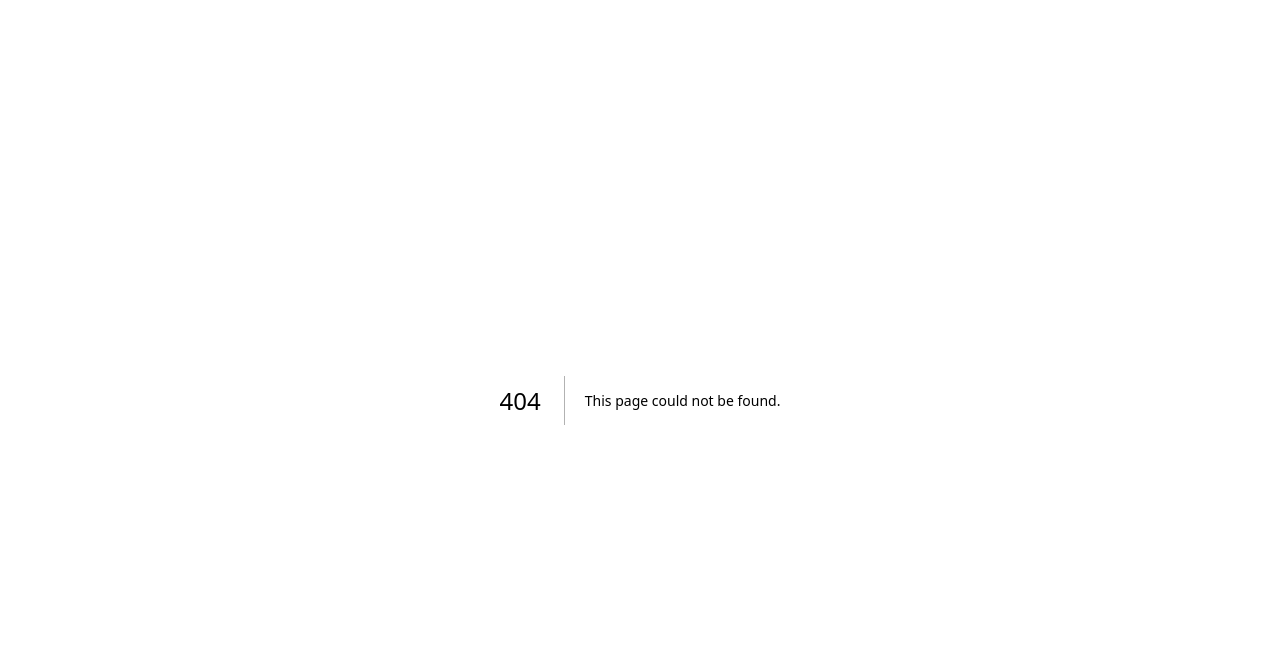
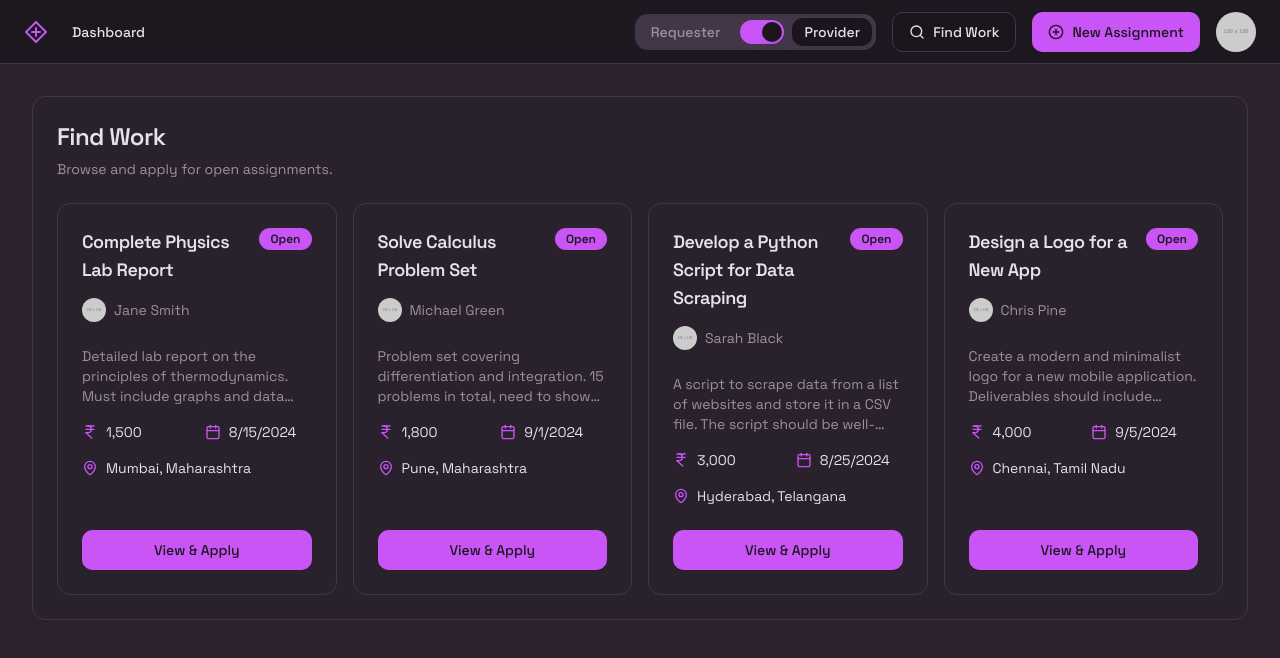
Before and after one commit to sourav0006/AssignMate, a Next.js app: page /find-work in a window 1280 px wide. Before the commit this address had no page. Shown: the top 658 px of the page. Built offline with nearby package versions, Linux system fonts and the light colour scheme.

Commit message:
"Post an Assignment" and "Find Work" both are taking us directly to the

```diff
--- /dev/null
+++ b/src/app/find-work/page.tsx
@@ -0,0 +1,33 @@
+import { AssignmentCard } from "@/components/assignment/AssignmentCard";
+import { Header } from "@/components/layout/Header";
+import { Card, CardContent, CardDescription, CardHeader, CardTitle } from "@/components/ui/card";
+import { mockAssignments } from "@/lib/mock-data";
+
+
+export default function FindWorkPage() {
+  const openAssignments = mockAssignments.filter(a => a.status === 'Open');
+
+  // A dummy state for the header, since it's not interactive on this page
+  const setMode = () => {};
+
+  return (
+    <div className="flex min-h-screen w-full flex-col bg-muted/40">
+      <Header mode="provider" setMode={setMode} />
+      <main className="flex flex-1 flex-col gap-4 p-4 md:gap-8 md:p-8">
+        <Card>
+            <CardHeader>
+                <CardTitle className="text-2xl font-headline">Find Work</CardTitle>
+                <CardDescription>Browse and apply for open assignments.</CardDescription>
+            </CardHeader>
+            <CardContent>
+                <div className="grid gap-4 md:grid-cols-2 lg:grid-cols-3 xl:grid-cols-4">
+                    {openAssignments.map(a => (
+                        <AssignmentCard key={a.id} assignment={a} mode="provider" />
+                    ))}
+                </div>
+            </CardContent>
+        </Card>
+      </main>
+    </div>
+  );
+}
--- a/src/app/page.tsx
+++ b/src/app/page.tsx
@@ -56,10 +56,10 @@ export default function Home() {
                 </div>
                 <div className="flex flex-col gap-2 min-[400px]:flex-row">
                   <Button size="lg" asChild>
-                    <Link href="/dashboard">Post an Assignment</Link>
+                    <Link href="/create-assignment">Post an Assignment</Link>
                   </Button>
                   <Button size="lg" variant="secondary" asChild>
-                    <Link href="/dashboard">Find Work</Link>
+                    <Link href="/find-work">Find Work</Link>
                   </Button>
                 </div>
               </div>
--- a/src/components/dashboard/DashboardClient.tsx
+++ b/src/components/dashboard/DashboardClient.tsx
@@ -8,60 +8,8 @@ import { StatsChart } from "@/components/dashboard/StatsChart";
 import { Card, CardContent, CardDescription, CardHeader, CardTitle } from "@/components/ui/card";
 import { IndianRupee, CheckCircle, Clock } from "lucide-react";
 import { Tabs, TabsContent, TabsList, TabsTrigger } from "@/components/ui/tabs";
+import { mockAssignments, mockUser } from "@/lib/mock-data";
 
-const mockUser: User = {
-  id: "user-1",
-  name: "Alex Doe",
-  email: "alex@example.com",
-  avatarUrl: "https://placehold.co/100x100.png",
-  rating: 4.8,
-  reviewsCount: 32,
-};
-
-const mockAssignments: Assignment[] = [
-  {
-    id: "1",
-    title: "Complete Physics Lab Report",
-    description: "Detailed lab report on the principles of thermodynamics. Must include graphs and data analysis. The report should be at least 10 pages long and follow the university's formatting guidelines.",
-    amount: 1500,
-    deadline: new Date("2024-08-15"),
-    status: "Open",
-    requester: { ...mockUser, name: "Jane Smith" },
-    location: "Mumbai, Maharashtra",
-  },
-  {
-    id: "2",
-    title: "Write an Essay on Ancient History",
-    description: "A 2000-word essay on the impact of the Roman Empire on modern law. Requires at least 5 academic sources.",
-    amount: 2500,
-    deadline: new Date("2024-08-20"),
-    status: "In Progress",
-    requester: { ...mockUser, name: "Robert Brown" },
-    provider: mockUser,
-    location: "Delhi, NCR",
-  },
-  {
-    id: "3",
-    title: "Create a Presentation on Marketing",
-    description: "A 20-slide presentation for a business class on digital marketing strategies for startups.",
-    amount: 1200,
-    deadline: new Date("2024-07-30"),
-    status: "Completed",
-    requester: mockUser,
-    provider: { ...mockUser, name: "Emily White" },
-    location: "Bengaluru, Karnataka",
-  },
-    {
-    id: "4",
-    title: "Solve Calculus Problem Set",
-    description: "Problem set covering differentiation and integration. 15 problems in total, need to show all steps for each solution.",
-    amount: 1800,
-    deadline: new Date("2024-09-01"),
-    status: "Open",
-    requester: { ...mockUser, name: "Michael Green" },
-    location: "Pune, Maharashtra",
-  },
-];
 
 const RequesterView = () => (
   <div className="space-y-6">
@@ -112,10 +60,10 @@ const RequesterView = () => (
                     </TabsList>
                     <div className="mt-4 space-y-4 max-h-[250px] overflow-y-auto pr-2">
                       <TabsContent value="active" className="mt-0">
-                          {mockAssignments.filter(a => a.status === 'In Progress' || a.status === 'Open').map(a => <AssignmentCard key={a.id} assignment={a} mode="requester" />)}
+                          {mockAssignments.filter(a => a.requester.id === mockUser.id && (a.status === 'In Progress' || a.status === 'Open')).map(a => <AssignmentCard key={a.id} assignment={a} mode="requester" />)}
                       </TabsContent>
                       <TabsContent value="completed" className="mt-0">
-                          {mockAssignments.filter(a => a.status === 'Completed').map(a => <AssignmentCard key={a.id} assignment={a} mode="requester" />)}
+                          {mockAssignments.filter(a => a.requester.id === mockUser.id && a.status === 'Completed').map(a => <AssignmentCard key={a.id} assignment={a} mode="requester" />)}
                       </TabsContent>
                     </div>
                 </Tabs>
@@ -159,15 +107,15 @@ const ProviderView = () => (
           </CardContent>
         </Card>
       </div>
-    <div className="grid grid-cols-1 gap-6">
+    <div className="grid grid-cols-1 gap-6 lg:grid-cols-2">
         <Card>
             <CardHeader>
-                <CardTitle>Available Assignments</CardTitle>
-                <CardDescription>Find new opportunities to earn.</CardDescription>
+                <CardTitle>My Current Assignments</CardTitle>
+                <CardDescription>Assignments you are currently working on.</CardDescription>
             </CardHeader>
             <CardContent>
-                <div className="grid gap-4 md:grid-cols-2 lg:grid-cols-3 xl:grid-cols-4">
-                    {mockAssignments.filter(a => a.status === 'Open').map(a => (
+                <div className="grid gap-4 md:grid-cols-1 lg:grid-cols-2">
+                    {mockAssignments.filter(a => a.provider?.id === mockUser.id && a.status === 'In Progress').map(a => (
                         <AssignmentCard key={a.id} assignment={a} mode="provider" />
                     ))}
                 </div>
--- a/src/components/layout/Header.tsx
+++ b/src/components/layout/Header.tsx
@@ -12,7 +12,7 @@ import {
   DropdownMenuTrigger,
 } from "@/components/ui/dropdown-menu";
 import { ModeToggle } from "@/components/dashboard/ModeToggle";
-import { LayoutDashboard, LogOut, PlusCircle, Settings, User as UserIcon } from "lucide-react";
+import { LayoutDashboard, LogOut, PlusCircle, Search, Settings, User as UserIcon } from "lucide-react";
 import type { Dispatch, SetStateAction } from "react";
 
 type HeaderProps = {
@@ -42,17 +42,17 @@ function Logo() {
 export function Header({ mode, setMode }: HeaderProps) {
   return (
     <header className="sticky top-0 z-30 flex h-16 items-center gap-4 border-b bg-background/80 backdrop-blur-sm px-4 md:px-6">
-      <nav className="flex-col gap-6 text-lg font-medium md:flex md:flex-row md:items-center md:gap-5 md:text-sm lg:gap-6">
+      <nav className="hidden flex-col gap-6 text-lg font-medium md:flex md:flex-row md:items-center md:gap-5 md:text-sm lg:gap-6">
         <Link
           href="/"
           className="flex items-center gap-2 text-lg font-semibold md:text-base"
         >
           <Logo />
-          <span className="font-bold">AssignSimple</span>
+          <span className="sr-only">AssignSimple</span>
         </Link>
         <Link
           href="/dashboard"
-          className="text-foreground transition-colors hover:text-foreground hidden md:block"
+          className="text-foreground transition-colors hover:text-foreground"
         >
           Dashboard
         </Link>
@@ -61,6 +61,14 @@ export function Header({ mode, setMode }: HeaderProps) {
         <div className="ml-auto flex-1 sm:flex-initial">
           <ModeToggle mode={mode} setMode={setMode} />
         </div>
+         {mode === 'provider' && (
+          <Button asChild variant="outline" className="gap-2">
+            <Link href="/find-work">
+                <Search className="h-4 w-4" />
+                <span className="hidden sm:inline">Find Work</span>
+            </Link>
+          </Button>
+        )}
         <Button asChild className="gap-2">
           <Link href="/create-assignment">
             <PlusCircle className="h-4 w-4" />
@@ -89,9 +97,11 @@ export function Header({ mode, setMode }: HeaderProps) {
               <span>Settings</span>
             </DropdownMenuItem>
             <DropdownMenuSeparator />
-            <DropdownMenuItem>
-              <LogOut className="mr-2 h-4 w-4" />
-              <span>Logout</span>
+             <DropdownMenuItem asChild>
+                <Link href="/login">
+                    <LogOut className="mr-2 h-4 w-4" />
+                    <span>Logout</span>
+                </Link>
             </DropdownMenuItem>
           </DropdownMenuContent>
         </DropdownMenu>
--- /dev/null
+++ b/src/lib/mock-data.ts
@@ -0,0 +1,75 @@
+import type { Assignment, User } from "@/types";
+
+export const mockUser: User = {
+  id: "user-1",
+  name: "Alex Doe",
+  email: "alex@example.com",
+  avatarUrl: "https://placehold.co/100x100.png",
+  rating: 4.8,
+  reviewsCount: 32,
+};
+
+export const mockAssignments: Assignment[] = [
+  {
+    id: "1",
+    title: "Complete Physics Lab Report",
+    description: "Detailed lab report on the principles of thermodynamics. Must include graphs and data analysis. The report should be at least 10 pages long and follow the university's formatting guidelines.",
+    amount: 1500,
+    deadline: new Date("2024-08-15"),
+    status: "Open",
+    requester: { ...mockUser, id: "user-2", name: "Jane Smith" },
+    location: "Mumbai, Maharashtra",
+  },
+  {
+    id: "2",
+    title: "Write an Essay on Ancient History",
+    description: "A 2000-word essay on the impact of the Roman Empire on modern law. Requires at least 5 academic sources.",
+    amount: 2500,
+    deadline: new Date("2024-08-20"),
+    status: "In Progress",
+    requester: { ...mockUser, id: "user-3", name: "Robert Brown" },
+    provider: mockUser,
+    location: "Delhi, NCR",
+  },
+  {
+    id: "3",
+    title: "Create a Presentation on Marketing",
+    description: "A 20-slide presentation for a business class on digital marketing strategies for startups.",
+    amount: 1200,
+    deadline: new Date("2024-07-30"),
+    status: "Completed",
+    requester: mockUser,
+    provider: { ...mockUser, id: "user-4", name: "Emily White" },
+    location: "Bengaluru, Karnataka",
+  },
+    {
+    id: "4",
+    title: "Solve Calculus Problem Set",
+    description: "Problem set covering differentiation and integration. 15 problems in total, need to show all steps for each solution.",
+    amount: 1800,
+    deadline: new Date("2024-09-01"),
+    status: "Open",
+    requester: { ...mockUser, id: "user-5", name: "Michael Green" },
+    location: "Pune, Maharashtra",
+  },
+   {
+    id: "5",
+    title: "Develop a Python Script for Data Scraping",
+    description: "A script to scrape data from a list of websites and store it in a CSV file. The script should be well-documented.",
+    amount: 3000,
+    deadline: new Date("2024-08-25"),
+    status: "Open",
+    requester: { ...mockUser, id: "user-6", name: "Sarah Black" },
+    location: "Hyderabad, Telangana",
+  },
+  {
+    id: "6",
+    title: "Design a Logo for a New App",
+    description: "Create a modern and minimalist logo for a new mobile application. Deliverables should include vector files.",
+    amount: 4000,
+    deadline: new Date("2024-09-05"),
+    status: "Open",
+    requester: { ...mockUser, id: "user-7", name: "Chris Pine" },
+    location: "Chennai, Tamil Nadu",
+  },
+];
```
